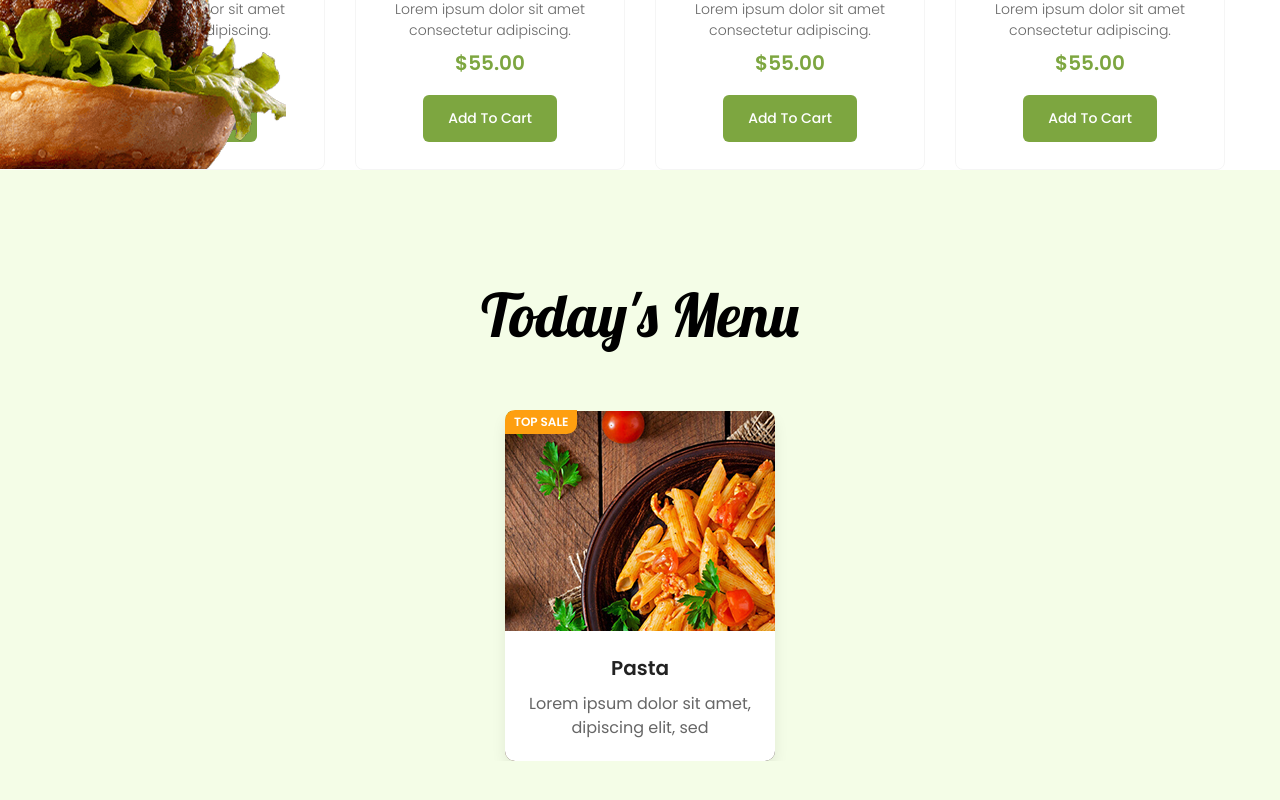
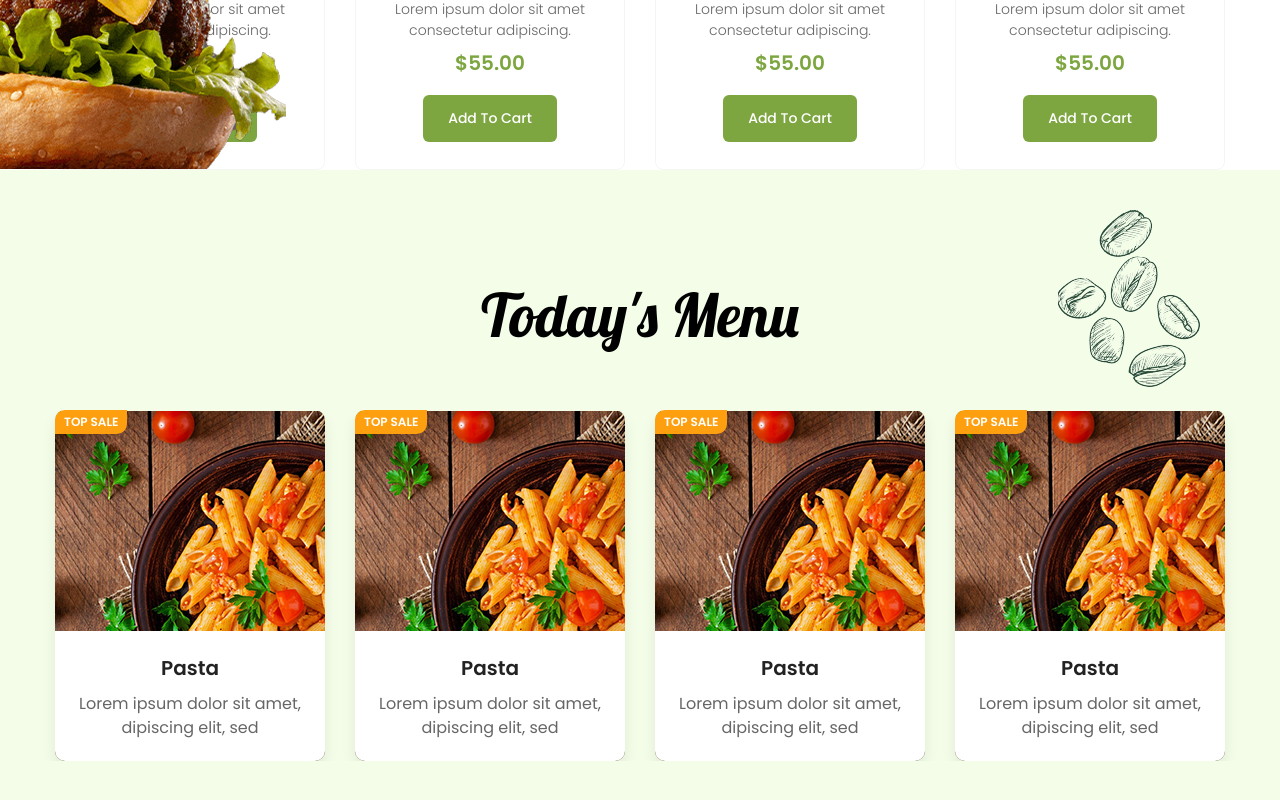
Before and after one commit to Nahid-hasan-web/swigo, a React (Vite) app: page / in a window 1280 px wide. Shown: the part 1285-2085 px from the top of the page. Built offline with nearby package versions, Linux system fonts and the light colour scheme.

Commit message:
bins and cards

```diff
--- a/src/components/Todays_menu.jsx
+++ b/src/components/Todays_menu.jsx
@@ -1,14 +1,106 @@
 import React from "react";
 import CommonHead from "./Common/CommonHead";
 import pasta from "../assets/images/pasta.png";
+import bins from '../assets/images/bins.png'
 import { FiShoppingCart } from "react-icons/fi";
 
 const Todays_menu = () => {
   return (
-    <section className="bg-[#F4FDE7] pt-[60px] pb-[393px] lg:pt-[100px] ">
+    <section className="bg-[#F4FDE7] pt-[60px] pb-[393px] lg:pt-[100px]  relative">
       <div className="container">
         <CommonHead CommonHead={"Today's Menu"} />
         <div className="nahid_todays_menu_row mt-[50px] flex gap-[30px] justify-center ronded-[10px] overflow-hidden ">
+          {/* -------- singel menu item */}
+          <div className="singelmenu_item relative group   w-[270px] h-[351px] rounded-[10px]  overflow-hidden shadow-[0px_8px_16px_-2px_rgba(0,_0,_0,_0.1)] ">
+            <div className="w-full overflow-hidden relative">
+              <img src={pasta} alt="pasta" />
+              <div className="topslae  z-10 px-[9px] py-[3px] bg-[#FE9F10] absolute top-0 left-0 text-[12px] font-poppins font-semibold text-[#fff] rounded-br-[10px]">
+                TOP SALE
+              </div>
+            </div>
+            <div className=" w-full h-[130px] bg-white pt-[23px] absolute bottom-[0] left-0 duration-[.7s] group-hover:bottom-[-100%] ">
+              <h2 className="text-xl font-semibold font-poppins text-[#222222] text-center mb-[10px]">
+                Pasta
+              </h2>
+              <p className=" text-[16px] font-normal font-poppins text-[#666666] text-center">
+                Lorem ipsum dolor sit amet, dipiscing elit, sed
+              </p>
+            </div>
+            <div className=" w-full h-full bg-[#0000002f] px-[30px] pb-[30px] pt-[23px] absolute bottom-[-100%] left-0 duration-[1s] group-hover:bottom-[0]  bg-gradient-to-t from-[#3b3b3b] via-transparent to-transparent">
+              <div className=" absolute w-[230px] left-[20px] bottom-5 flex justify-between items-center">
+                <div>
+                  <h2 className="text-xl font-poppins font-semibold text-[#fff]">
+                    Pasta
+                  </h2>
+                  <h2 className="text-xl font-poppins font-bold text-[#FE9F10]">
+                    $35.00
+                  </h2>
+                              </div>
+                              <button className=" w-[45px] h-[45px] active:scale-[1.1]  rounded-[6px] bg-white flex justify-center items-center text-brandColor hover:text-white hover:bg-brandColor duration-[.4s]"><FiShoppingCart/></button>
+              </div>
+            </div>
+          </div>
+          {/* -------- singel menu item */}
+          <div className="singelmenu_item relative group   w-[270px] h-[351px] rounded-[10px]  overflow-hidden shadow-[0px_8px_16px_-2px_rgba(0,_0,_0,_0.1)] ">
+            <div className="w-full overflow-hidden relative">
+              <img src={pasta} alt="pasta" />
+              <div className="topslae  z-10 px-[9px] py-[3px] bg-[#FE9F10] absolute top-0 left-0 text-[12px] font-poppins font-semibold text-[#fff] rounded-br-[10px]">
+                TOP SALE
+              </div>
+            </div>
+            <div className=" w-full h-[130px] bg-white pt-[23px] absolute bottom-[0] left-0 duration-[.7s] group-hover:bottom-[-100%] ">
+              <h2 className="text-xl font-semibold font-poppins text-[#222222] text-center mb-[10px]">
+                Pasta
+              </h2>
+              <p className=" text-[16px] font-normal font-poppins text-[#666666] text-center">
+                Lorem ipsum dolor sit amet, dipiscing elit, sed
+              </p>
+            </div>
+            <div className=" w-full h-full bg-[#0000002f] px-[30px] pb-[30px] pt-[23px] absolute bottom-[-100%] left-0 duration-[1s] group-hover:bottom-[0]  bg-gradient-to-t from-[#3b3b3b] via-transparent to-transparent">
+              <div className=" absolute w-[230px] left-[20px] bottom-5 flex justify-between items-center">
+                <div>
+                  <h2 className="text-xl font-poppins font-semibold text-[#fff]">
+                    Pasta
+                  </h2>
+                  <h2 className="text-xl font-poppins font-bold text-[#FE9F10]">
+                    $35.00
+                  </h2>
+                              </div>
+                              <button className=" w-[45px] h-[45px] active:scale-[1.1]  rounded-[6px] bg-white flex justify-center items-center text-brandColor hover:text-white hover:bg-brandColor duration-[.4s]"><FiShoppingCart/></button>
+              </div>
+            </div>
+          </div>
+          {/* -------- singel menu item */}
+          <div className="singelmenu_item relative group   w-[270px] h-[351px] rounded-[10px]  overflow-hidden shadow-[0px_8px_16px_-2px_rgba(0,_0,_0,_0.1)] ">
+            <div className="w-full overflow-hidden relative">
+              <img src={pasta} alt="pasta" />
+              <div className="topslae  z-10 px-[9px] py-[3px] bg-[#FE9F10] absolute top-0 left-0 text-[12px] font-poppins font-semibold text-[#fff] rounded-br-[10px]">
+                TOP SALE
+              </div>
+            </div>
+            <div className=" w-full h-[130px] bg-white pt-[23px] absolute bottom-[0] left-0 duration-[.7s] group-hover:bottom-[-100%] ">
+              <h2 className="text-xl font-semibold font-poppins text-[#222222] text-center mb-[10px]">
+                Pasta
+              </h2>
+              <p className=" text-[16px] font-normal font-poppins text-[#666666] text-center">
+                Lorem ipsum dolor sit amet, dipiscing elit, sed
+              </p>
+            </div>
+            <div className=" w-full h-full bg-[#0000002f] px-[30px] pb-[30px] pt-[23px] absolute bottom-[-100%] left-0 duration-[1s] group-hover:bottom-[0]  bg-gradient-to-t from-[#3b3b3b] via-transparent to-transparent">
+              <div className=" absolute w-[230px] left-[20px] bottom-5 flex justify-between items-center">
+                <div>
+                  <h2 className="text-xl font-poppins font-semibold text-[#fff]">
+                    Pasta
+                  </h2>
+                  <h2 className="text-xl font-poppins font-bold text-[#FE9F10]">
+                    $35.00
+                  </h2>
+                              </div>
+                              <button className=" w-[45px] h-[45px] active:scale-[1.1]  rounded-[6px] bg-white flex justify-center items-center text-brandColor hover:text-white hover:bg-brandColor duration-[.4s]"><FiShoppingCart/></button>
+              </div>
+            </div>
+          </div>
+          {/* -------- singel menu item */}
           <div className="singelmenu_item relative group   w-[270px] h-[351px] rounded-[10px]  overflow-hidden shadow-[0px_8px_16px_-2px_rgba(0,_0,_0,_0.1)] ">
             <div className="w-full overflow-hidden relative">
               <img src={pasta} alt="pasta" />
@@ -40,6 +132,9 @@ const Todays_menu = () => {
           </div>
         </div>
       </div>
+      <div className=" absolute  top-10  right-20">
+        <img src={bins} alt="bins" />
+      </div>
     </section>
   );
 };
```
Also changed, not shown: src/assets/images/singelProduct/download.jpg (deleted).
